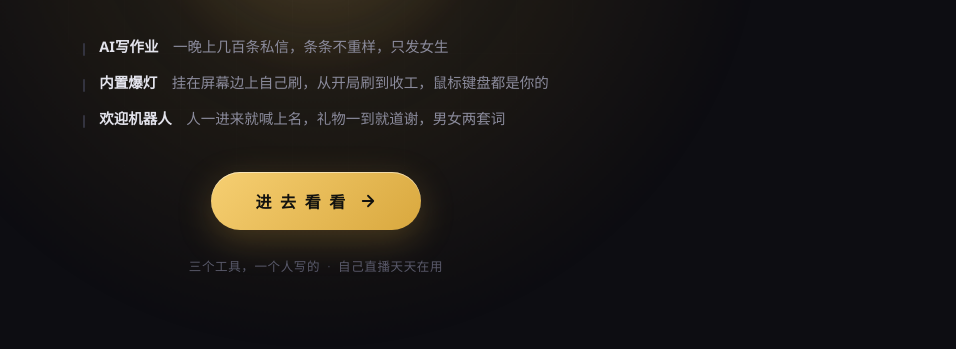
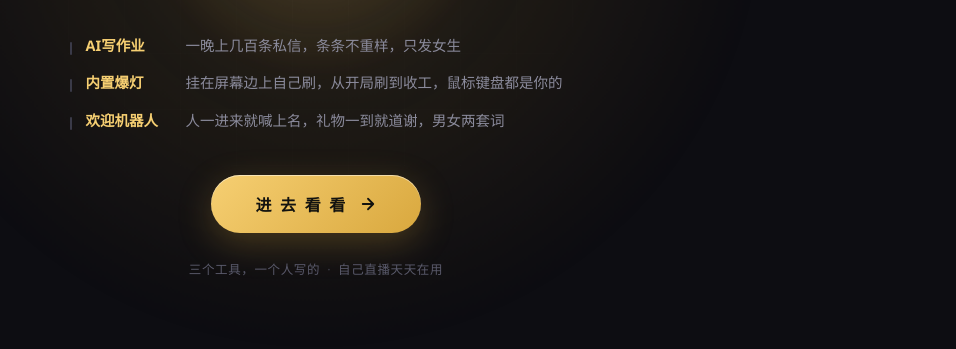
Before and after one commit to l52100/ltynb, a plain HTML site: page index.html in a window 1280 px wide. Shown: the part 451-800 px from the top of the page, without its empty margins (324-1280 px from the left). Drawn offline with Linux system fonts and the light colour scheme.

Commit message:
引导页三行改固定宽度对齐

```diff
--- a/index.html
+++ b/index.html
@@ -106,14 +106,17 @@
     text-align:left; margin:0 auto 42px; width:fit-content;
   }
   .creed li{
-    font-size:14.5px; color:var(--sub); line-height:1.6;
+    font-size:14.5px; color:var(--sub); line-height:1.7;
     padding-left:16px; position:relative;
   }
   .creed li::before{
-    content:""; position:absolute; left:0; top:8px;
-    width:2px; height:13px; border-radius:2px; background:#33333f;
+    content:""; position:absolute; left:0; top:9px;
+    width:2px; height:13px; border-radius:2px; background:#3a3a48;
   }
-  .creed b{ color:#e3e3ec; font-weight:600; }
+  .creed b{
+    color:var(--gold2); font-weight:700;
+    display:inline-block; min-width:92px; margin-right:8px;
+  }
 
   .enter{
     display:inline-flex; align-items:center; justify-content:center; gap:11px;
@@ -166,9 +169,9 @@
   <p class="tagline">在语音厅，我<b>不用手干活</b>，我用工具干活</p>
 
   <ul class="creed">
-    <li><b>AI写作业</b>　一晚上几百条私信，条条不重样，只发女生</li>
-    <li><b>内置爆灯</b>　挂在屏幕边上自己刷，从开局刷到收工，鼠标键盘都是你的</li>
-    <li><b>欢迎机器人</b>　人一进来就喊上名，礼物一到就道谢，男女两套词</li>
+    <li><b>AI写作业</b>一晚上几百条私信，条条不重样，只发女生</li>
+    <li><b>内置爆灯</b>挂在屏幕边上自己刷，从开局刷到收工，鼠标键盘都是你的</li>
+    <li><b>欢迎机器人</b>人一进来就喊上名，礼物一到就道谢，男女两套词</li>
   </ul>
 
   <a class="enter" href="download.html">
```
